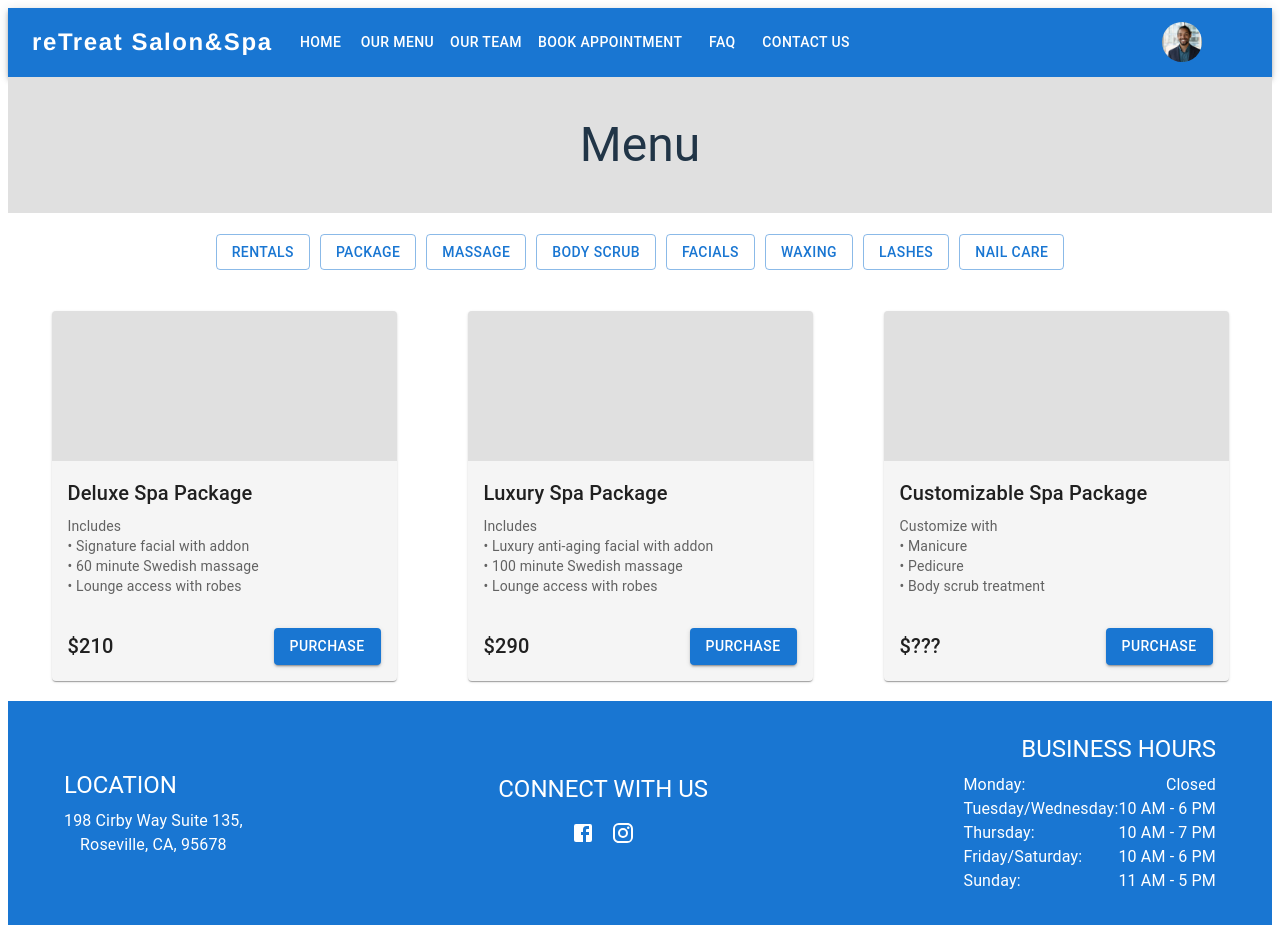
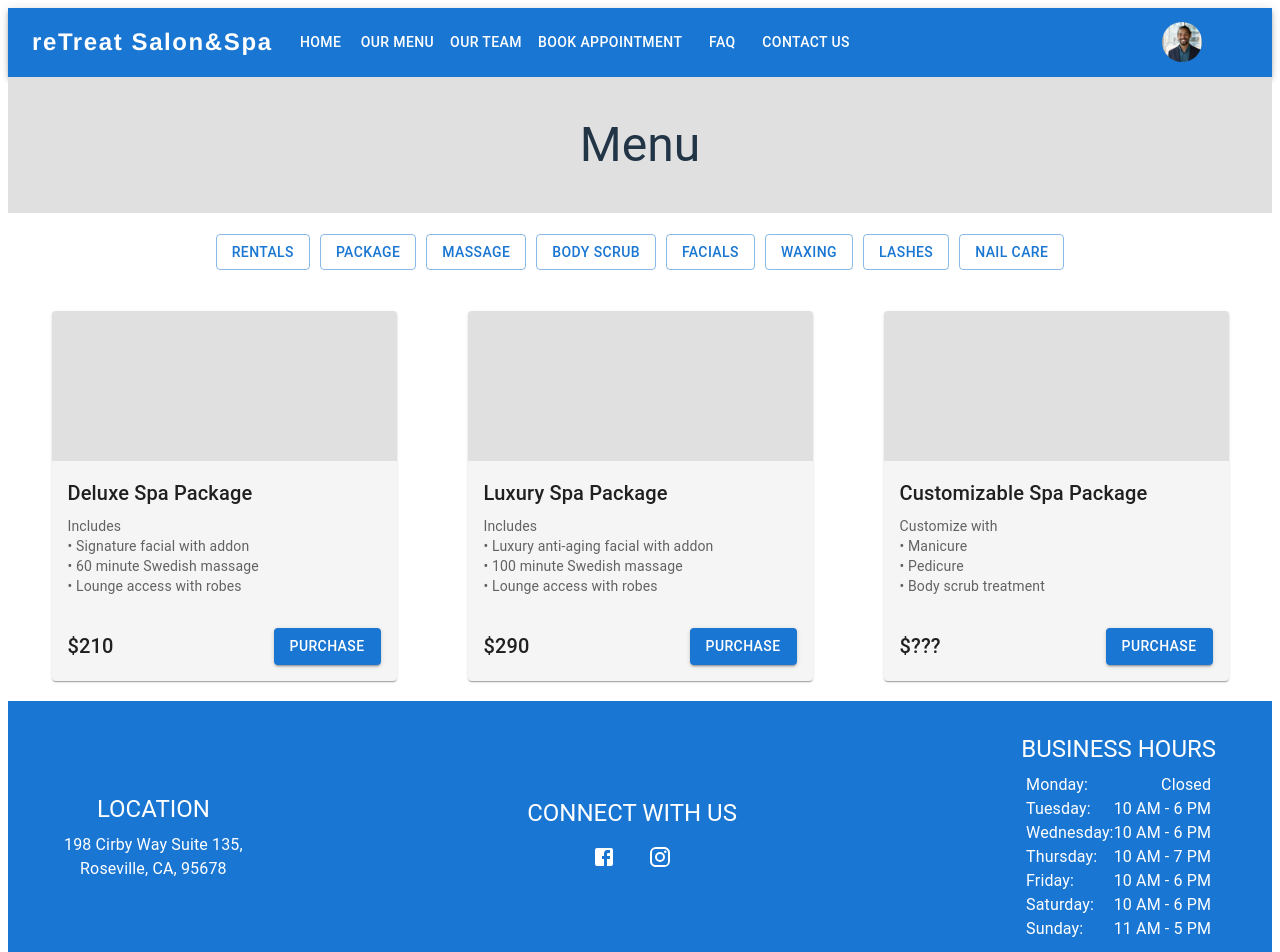
Before and after one commit to The-Fella-s/reTreat, a React (Vite) app in the folder frontend/: page /menu in a window 1280 px wide. Shown: the top 952 px of the page. Built offline with nearby package versions, Linux system fonts and the light colour scheme.

Commit message:
Center the footer correctly

```diff
--- a/frontend/src/components/Footer.jsx
+++ b/frontend/src/components/Footer.jsx
@@ -8,20 +8,13 @@ const Footer = () => {
         <Container>
           <Grid2
               container
-              spacing={4} // Adds spacing between grid items
-              justifyContent={{ xs: 'center', md: 'space-between' }} // Centered on mobile, spaced on desktop
+              spacing={4}
+              justifyContent={{ xs: 'center', md: 'space-between' }}
               alignItems="center"
-              direction={{ xs: 'column', md: 'row' }} // Column on mobile, row on desktop
+              direction={{ xs: 'column', md: 'row' }}
           >
-            {/* Location Section */}
-            <Grid2
-                item
-                xs={12} sm={6} md={4} // Full width on mobile, split on desktop
-                display="flex"
-                flexDirection="column"
-                alignItems={{ xs: 'center', md: 'flex-start' }} // Centered on mobile, aligned left on desktop
-            >
-              <Typography variant="h5" gutterBottom>
+            <Grid2 item xs={12} md={12}>
+              <Typography variant="h5" gutterBottom sx={{ textAlign: 'center' }}> {/* Centered text */}
                 LOCATION
               </Typography>
               <Typography align="center">
@@ -30,18 +23,11 @@ const Footer = () => {
               </Typography>
             </Grid2>
 
-            {/* Social Media Section */}
-            <Grid2
-                item
-                xs={12} sm={6} md={4}
-                display="flex"
-                flexDirection="column"
-                alignItems="center" // Always centered
-            >
+            <Grid2 item xs={12} md={12}>
               <Typography variant="h5" gutterBottom>
                 CONNECT WITH US
               </Typography>
-              <Box>
+              <Box display="flex" justifyContent="center" gap={2}>
                 <IconButton color="inherit" href="https://www.facebook.com" target="_blank" aria-label="Facebook">
                   <Facebook />
                 </IconButton>
@@ -51,14 +37,7 @@ const Footer = () => {
               </Box>
             </Grid2>
 
-            {/* Business Hours Section */}
-            <Grid2
-                item
-                xs={12} sm={12} md={4}
-                display="flex"
-                flexDirection="column"
-                alignItems={{ xs: 'center', md: 'flex-end' }} // Centered on mobile, aligned right on desktop
-            >
+            <Grid2 item xs={12} md={12}>
               <Typography variant="h5" gutterBottom>
                 BUSINESS HOURS
               </Typography>
@@ -66,9 +45,11 @@ const Footer = () => {
                 <Grid2 item xs={12} sm={6}>
                   <Typography align="left">
                     Monday: <br />
-                    Tuesday/Wednesday: <br />
+                    Tuesday: <br />
+                    Wednesday: <br />
                     Thursday: <br />
-                    Friday/Saturday: <br />
+                    Friday: <br />
+                    Saturday: <br />
                     Sunday:
                   </Typography>
                 </Grid2>
@@ -76,7 +57,9 @@ const Footer = () => {
                   <Typography align="right">
                     Closed <br />
                     10 AM - 6 PM <br />
+                    10 AM - 6 PM <br />
                     10 AM - 7 PM <br />
+                    10 AM - 6 PM <br />
                     10 AM - 6 PM <br />
                     11 AM - 5 PM
                   </Typography>
```
